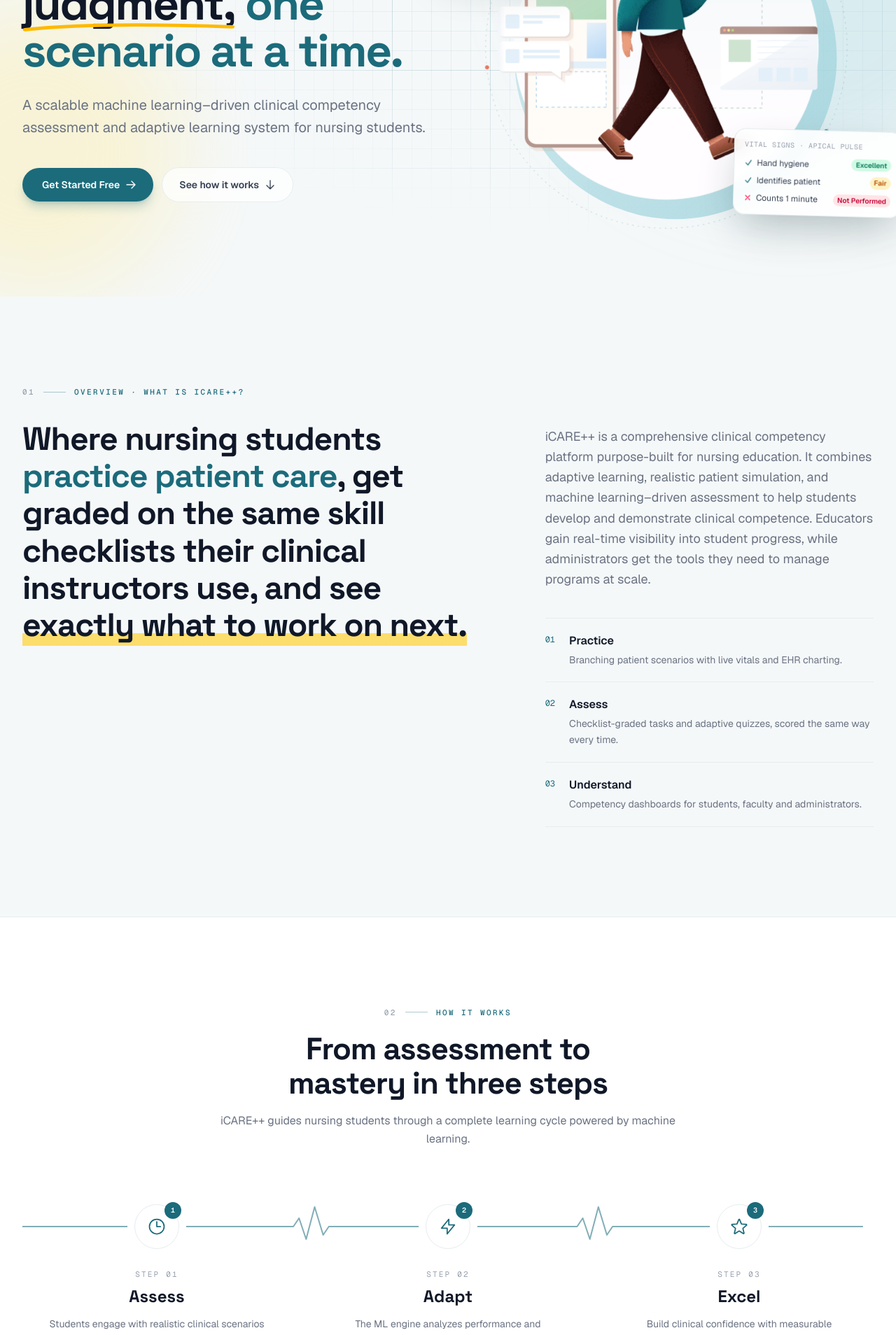
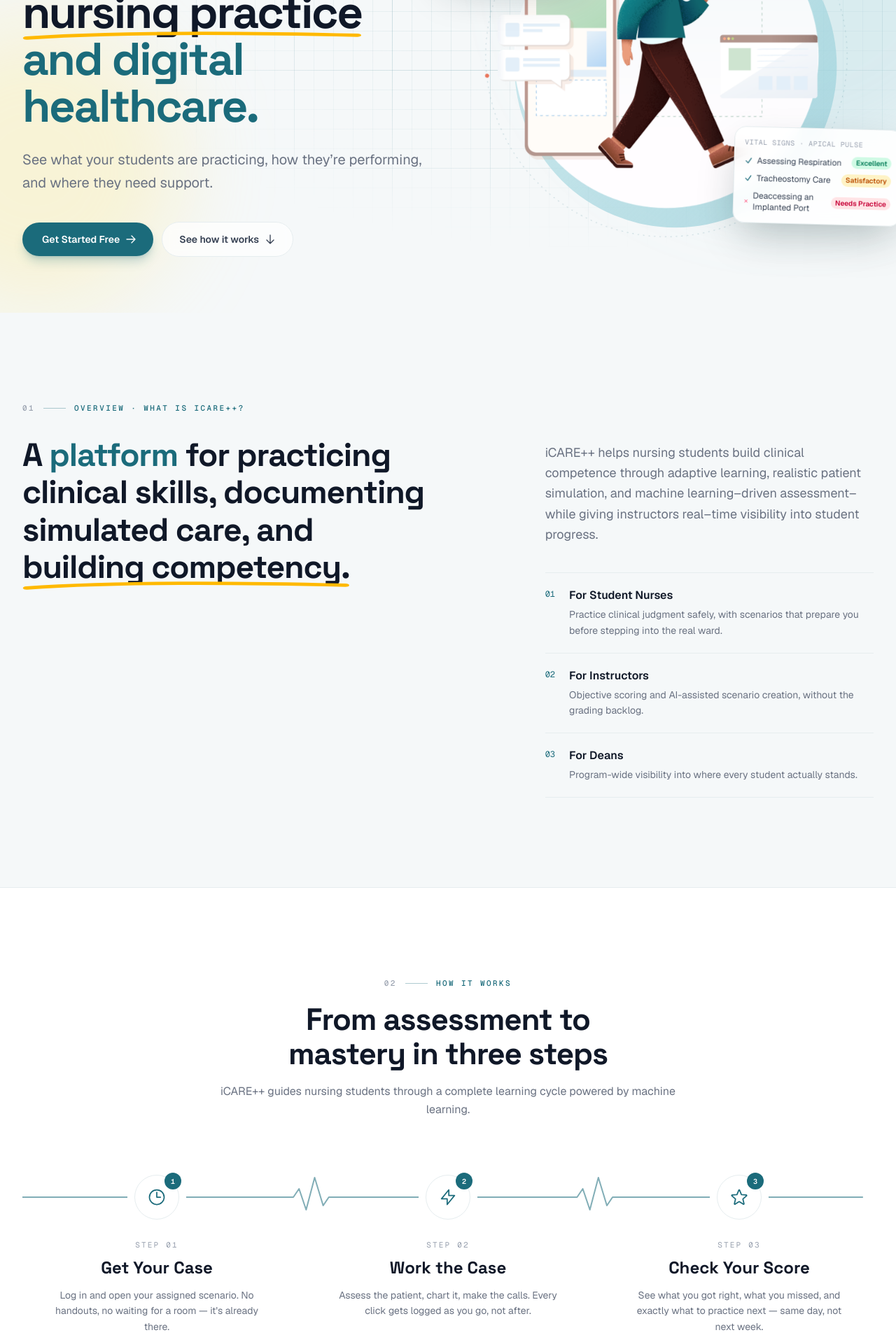
Before and after one commit to mdk-zero/icare, a Next.js app in the folder web/: page / in a window 1280 px wide. Shown: the part 320-2228 px from the top of the page at 70% size. Built offline with nearby package versions, Linux system fonts and the light colour scheme.

Commit message:
fix landing content

```diff
--- a/web/app/page.tsx
+++ b/web/app/page.tsx
@@ -18,39 +18,39 @@ import { Icon, ICONS } from "./components/landing/Icon";
 
 const pillars = [
   {
-    title: "Practice",
-    text: "Branching patient scenarios with live vitals and EHR charting.",
+    title: "For Student Nurses",
+    text: "Practice clinical judgment safely, with scenarios that prepare you before stepping into the real ward.",
   },
   {
-    title: "Assess",
-    text: "Checklist-graded tasks and adaptive quizzes, scored the same way every time.",
+    title: "For Instructors",
+    text: "Objective scoring and AI-assisted scenario creation, without the grading backlog.",
   },
   {
-    title: "Understand",
-    text: "Competency dashboards for students, faculty and administrators.",
+    title: "For Deans",
+    text: "Program-wide visibility into where every student actually stands.",
   },
 ];
 
 const steps = [
   {
     step: "01",
-    title: "Assess",
+    title: "Get Your Case",
     description:
-      "Students engage with realistic clinical scenarios that evaluate their current competency level across key nursing domains.",
+      "Log in and open your assigned scenario. No handouts, no waiting for a room — it's already there.",
     icon: ICONS.clock,
   },
   {
     step: "02",
-    title: "Adapt",
+    title: "Work the Case",
     description:
-      "The ML engine analyzes performance and dynamically adjusts scenario difficulty, focusing on individual knowledge gaps.",
+      "Assess the patient, chart it, make the calls. Every click gets logged as you go, not after.",
     icon: ICONS.bolt,
   },
   {
     step: "03",
-    title: "Excel",
+    title: "Check Your Score",
     description:
-      "Build clinical confidence with measurable progress, detailed feedback, and competency validation at every step.",
+      "See what you got right, what you missed, and exactly what to practice next — same day, not next week.",
     icon: ICONS.star,
   },
 ];
@@ -61,42 +61,39 @@ const roles = [
   {
     title: "Students",
     description:
-      "Engage with adaptive scenarios, practice EHR charting, monitor live vitals, and track your competency growth through detailed analytics — all at your own pace.",
+      "Engage with clinical scenarios, practice EHR charting, adaptive quizzes, and track your competency growth through detailed analytics — all at your own pace.",
     action: "Sign in to practice",
-    href: "/login",
+    href: " ",
     highlights: [
-      "Adaptive scenarios and quizzes",
-      "EHR charting and vitals monitoring",
-      "Personalized progress dashboard",
-      "Competency tracking and feedback",
+      "Clinical Scenarios",
+      "Adaptive Quizzes",
+      "EHR Charting",
     ],
     icon: ICONS.academicCap,
   },
   {
-    title: "Faculty",
+    title: "Instructors",
     description:
-      "Create scenarios and assessments with AI assistance, monitor student performance in real time, identify at-risk learners early, and generate comprehensive reports.",
-    action: "Create a faculty account",
+      "Create scenarios and quiz assessments with AI assistance, monitor student performance in real time, and generate student reports.",
+    action: "Create an instructor account",
     href: "/signup",
     highlights: [
-      "AI-assisted scenario and assessment creation",
-      "Real-time student performance monitoring",
-      "At-risk student identification and alerts",
-      "Detailed analytics and exportable reports",
+      "AI-assisted CMS",
+      "Student performance monitoring",
+      "Detailed Analytics",
     ],
     icon: ICONS.userGroup,
   },
   {
     title: "Administrators",
     description:
-      "Manage students, faculty, and rooms from a single dashboard. Access institution-wide analytics, audit logs, and configuration settings to keep your program running smoothly.",
+      "Manage students, instructors, and rooms from a single system. Access institution-wide analytics, audit logs, and configuration settings to keep your program running smoothly.",
     action: "Set up your program",
     href: "/signup",
     highlights: [
-      "Centralised user and room management",
+      "Centralized user and room management",
       "Institution-wide analytics and reporting",
       "Full audit trail and compliance logs",
-      "System configuration and settings",
     ],
     icon: ICONS.shieldCheck,
   },
@@ -126,7 +123,7 @@ const comparison = [
     dimension: "Feedback",
     traditional: "Feedback comes days or weeks after exams or clinical rotations.",
     icare:
-      "Instant analytics and progress tracking give students and faculty actionable insights immediately.",
+      "Instant analytics and progress tracking give students and instructors actionable insights immediately.",
     icon: ICONS.chart,
   },
 ];
@@ -156,37 +153,37 @@ const faqs = [
   {
     question: "Who can use iCARE++?",
     answer:
-      "iCARE++ is designed for nursing students, faculty, and program administrators at institutions of all sizes — from diploma programs to university-level nursing schools. The platform supports multiple cohorts and can be configured for your program’s specific curriculum.",
+      "iCARE++ is designed for nursing students, laboratory instructors, and program administrators at institutions of all sizes — from diploma programs to university-level nursing schools. The platform supports multiple cohorts and can be configured for your program’s specific curriculum.",
   },
   {
     question: "How does the ML-driven assessment work?",
     answer:
-      "The machine learning model analyzes every student response across scenarios, quizzes, and EHR entries to build a detailed competency profile. It identifies knowledge gaps, adjusts difficulty in real time, and provides objective scoring that eliminates grading bias. Faculty get a clear picture of each student’s strengths and areas needing improvement.",
+      "The machine learning model analyzes every student response across scenarios, quizzes, and EHR entries to build a detailed competency profile. It identifies knowledge gaps, adjusts difficulty in real time, and provides objective scoring that eliminates grading bias. Laboratory instructors get a clear picture of each student’s skill strengths and areas needing improvement.",
   },
   {
-    question: "Can faculty create their own scenarios?",
+    question: "Can a laboratory instructor create their own scenarios?",
     answer:
-      "Yes. Faculty can build custom scenarios from scratch using an intuitive editor, or use the AI-assisted scenario generator to create realistic patient cases in minutes. Scenarios can be tailored to specific learning objectives, nursing domains, and difficulty levels.",
+      "Yes. An instructor can build custom scenarios from scratch using an intuitive editor, or use the AI-assisted scenario generator to create realistic patient cases in minutes. Scenarios can be tailored to specific learning objectives, nursing domains, and difficulty levels.",
   },
   {
     question: "What kind of analytics are available?",
     answer:
-      "Faculty and administrators have access to real-time dashboards showing competency scores, at-risk student flags, cohort trends, scenario completion rates, time-on-task metrics, and detailed per-student reports. All data is exportable for accreditation review and curriculum planning.",
+      "Instructors and administrators have access to real-time dashboards showing skill scores per nursing chapter, top and low performing students, student progress, patient case completion rates, and detailed per-student reports. All data is exportable for accreditation review and curriculum planning.",
   },
   {
-    question: "Is iCARE++ suitable for all nursing programs?",
+    question: "Is iCARE++ suitable for all nursing courses?",
     answer:
-      "Absolutely. The platform supports medical-surgical, pediatrics, maternity, critical care, and community health nursing. Scenario difficulty can be calibrated from first-year fundamentals through advanced practice. Content is customizable to match your program’s specific competencies and curriculum.",
+      "Absolutely. The platform supports medical-surgical, pediatrics, maternity, critical care, and community health nursing. Patient cases difficulty can be calibrated from first-year fundamentals through advanced practice. Content is customizable to match your course's specific skills and curriculum.",
   },
   {
     question: "How is student data protected?",
     answer:
-      "iCARE++ uses industry-standard encryption for data at rest and in transit, secure authentication via Supabase, and follows data privacy best practices including audit trails that record all access and changes. The platform is designed with FERPA and institutional compliance in mind.",
+      "iCARE++ uses industry-standard encryption for data at rest and in transit, secure authentication via Supabase, and follows data privacy best practices including audit trails that record all access and changes.",
   },
 ];
 
 const mission = [
-  { title: "Practice like it’s real", text: "Realistic scenarios, not static case studies." },
+  { title: "Practice like it’s real", text: "Realistic patient cases, not static case studies." },
   { title: "Score without bias", text: "Consistent evaluation, every student, every time." },
   {
     title: "Feedback that arrives in time",
@@ -237,8 +234,7 @@ function Eyebrow({
   const dark = tone === "dark";
   return (
     <p
-      className={`flex items-center gap-3 font-mono text-[11px] font-medium uppercase tracking-[0.22em] ${
-        dark ? "text-[#7DD3D8]" : "text-brand-600"
+      className={`flex items-center gap-3 font-mono text-[11px] font-medium uppercase tracking-[0.22em] ${dark ? "text-[#7DD3D8]" : "text-brand-600"
         } ${className}`}
     >
       <span className={dark ? "text-white/40" : "text-gray-400"}>{index}</span>
@@ -370,9 +366,9 @@ export default function LandingPage() {
                 className="lp-enter mt-7 font-display text-[2.6rem] font-bold leading-[1.02] tracking-[-0.035em] text-gray-900 sm:text-6xl lg:text-[3.6rem] xl:text-[4.1rem]"
                 style={delay(80)}
               >
-                Sharpen clinical{" "}
+                Bridging the gap between{" "}
                 <span className="relative inline-block whitespace-nowrap">
-                  judgment,
+                  nursing practice
                   <svg
                     aria-hidden="true"
                     viewBox="0 0 300 24"
@@ -390,15 +386,14 @@ export default function LandingPage() {
                     />
                   </svg>
                 </span>{" "}
-                <span className="text-brand-600 dark:text-brand-700">one scenario at a time.</span>
+                <span className="text-brand-600 dark:text-brand-700">and digital healthcare.</span>
               </h1>
 
               <p
                 className="lp-enter mt-7 max-w-xl text-lg leading-relaxed text-gray-500 sm:text-xl"
                 style={delay(160)}
               >
-                A scalable machine learning&ndash;driven clinical competency assessment and adaptive
-                learning system for nursing students.
+                See what your students are practicing, how they’re performing, and where they need support.
               </p>
 
               <div className="lp-enter mt-10 flex flex-wrap items-center gap-3" style={delay(240)}>
@@ -465,7 +460,7 @@ export default function LandingPage() {
                 <div className="absolute -left-2 top-[3%] hidden w-[13.5rem] animate-float-medium rounded-2xl border border-hairline bg-surface/90 p-3.5 shadow-overlay backdrop-blur-md sm:block xl:-left-8">
                   <div className="flex items-center justify-between">
                     <span className="font-mono text-[10px] uppercase tracking-wider text-gray-400">
-                      Bed 4 · Live
+                      Bed 4 · Room 1
                     </span>
                     <span className="flex items-center gap-1.5 text-[10px] font-semibold uppercase tracking-wider text-rose-500">
                       <span className="h-1.5 w-1.5 animate-pulse rounded-full bg-rose-500" />
@@ -522,7 +517,7 @@ export default function LandingPage() {
                     <p className="font-display text-lg font-bold leading-none text-gray-900 tabular">
                       92%
                     </p>
-                    <p className="mt-1 text-[11px] text-gray-500">Vital Signs</p>
+                    <p className="mt-1 text-[11px] text-gray-500">Excellent</p>
                   </div>
                 </div>
 
@@ -539,20 +534,20 @@ export default function LandingPage() {
                       // One from the top, middle and bottom of the scale, so the
                       // card reads as grading rather than a row of praise.
                       {
-                        task: "Hand hygiene",
+                        task: "Assessing Respiration",
                         rating: "Excellent",
                         tone: "bg-emerald-100 text-emerald-700",
                         performed: true,
                       },
                       {
-                        task: "Identifies patient",
-                        rating: "Fair",
+                        task: "Tracheostomy Care",
+                        rating: "Satisfactory",
                         tone: "bg-amber-100 text-amber-700",
                         performed: true,
                       },
                       {
-                        task: "Counts 1 minute",
-                        rating: "Not Performed",
+                        task: "Deaccessing an Implanted Port",
+                        rating: "Needs Practice",
                         tone: "bg-rose-100 text-rose-700",
                         performed: false,
                       },
@@ -589,21 +584,35 @@ export default function LandingPage() {
             <div className="mt-8 grid gap-12 lg:grid-cols-12 lg:gap-16">
               <Reveal className="lg:col-span-7">
                 <h2 className="font-display text-3xl font-bold leading-[1.15] tracking-tight text-gray-900 sm:text-4xl lg:text-[2.9rem]">
-                  Where nursing students{" "}
-                  <span className="text-brand-600 dark:text-brand-700">practice patient care</span>,
-                  get graded on the same skill checklists their clinical instructors use, and see{" "}
-                  <span className="bg-gradient-to-t from-amber-300/70 from-30% to-transparent to-30% box-decoration-clone dark:from-amber-400/35">
-                    exactly what to work on next.
+                  A{" "}
+                  <span className="text-brand-600 dark:text-brand-700">platform</span>{" "}
+                  for practicing clinical skills, documenting simulated care, and{" "}
+                  <span className="relative inline-block whitespace-nowrap">
+                    building competency.
+                    <svg
+                      aria-hidden="true"
+                      viewBox="0 0 300 24"
+                      preserveAspectRatio="none"
+                      className="absolute -bottom-1.5 left-0 h-3 w-full text-amber-400 sm:-bottom-2 sm:h-4"
+                    >
+                      <path
+                        className="lp-underline"
+                        pathLength={1}
+                        d="M4 17 C 70 6, 170 4, 296 11"
+                        fill="none"
+                        stroke="currentColor"
+                        strokeWidth="7"
+                        strokeLinecap="round"
+                      />
+                    </svg>
                   </span>
                 </h2>
               </Reveal>
               <Reveal className="lg:col-span-5 lg:pt-2" delay={120}>
                 <p className="leading-relaxed text-gray-500 sm:text-lg">
-                  iCARE++ is a comprehensive clinical competency platform purpose-built for nursing
-                  education. It combines adaptive learning, realistic patient simulation, and
-                  machine learning&ndash;driven assessment to help students develop and demonstrate
-                  clinical competence. Educators gain real-time visibility into student progress,
-                  while administrators get the tools they need to manage programs at scale.
+                  iCARE++ helps nursing students build clinical competence through adaptive learning,
+                  realistic patient simulation, and machine learning&ndash;driven assessment&ndash;while giving
+                  instructors real&ndash;time visibility into student progress.
                 </p>
                 <ol className="mt-10 divide-y divide-hairline border-y border-hairline">
                   {pillars.map((p, i) => (
@@ -697,7 +706,7 @@ export default function LandingPage() {
             />
 
             <div className="mt-14 grid gap-5 lg:grid-cols-6">
-              {/* Scenarios */}
+              {/* Patient Case */}
               <Reveal className="lg:col-span-4">
                 <article className="group grid h-full items-center gap-8 overflow-hidden rounded-3xl border border-hairline bg-surface p-7 transition-shadow duration-300 hover:shadow-tile-hover sm:grid-cols-2 sm:p-9">
                   <div>
@@ -705,11 +714,10 @@ export default function LandingPage() {
                       <Icon d={ICONS.documentSearch} />
                     </div>
                     <h3 className="mt-6 font-display text-2xl font-bold text-gray-900">
-                      Immersive Scenarios
+                      Patient Cases
                     </h3>
                     <p className="mt-3 text-sm leading-relaxed text-gray-500">
-                      Branching patient cases where every decision changes the outcome — not
-                      multiple choice.
+                      Branching patient cases where every skill is measured.
                     </p>
                   </div>
                   <div
@@ -743,14 +751,14 @@ export default function LandingPage() {
                     <Icon d={ICONS.sparkles} />
                   </div>
                   <h3 className="mt-6 font-display text-2xl font-bold text-gray-900">
-                    Bias-Free Scoring
+                    Observation
                   </h3>
                   <p className="mt-3 text-sm leading-relaxed text-gray-500">
                     The same response gets the same score, every time — no evaluator mood, no
                     inconsistency.
                   </p>
                   <div aria-hidden="true" className="mt-auto pt-7">
-                    {/* The six task ratings, Excellent down to Not Performed. */}
+                    {/* The six task ratings, Excellent down to Needs Practice. */}
                     <div className="flex items-end gap-1">
                       {[
                         "h-10 bg-brand-600",
@@ -765,7 +773,7 @@ export default function LandingPage() {
                     </div>
                     <div className="mt-2 flex justify-between font-mono text-[9px] uppercase tracking-wider text-gray-400">
                       <span>Excellent</span>
-                      <span>Not performed</span>
+                      <span>Needs Practice</span>
                     </div>
                   </div>
                 </article>
@@ -778,10 +786,10 @@ export default function LandingPage() {
                     <Icon d={ICONS.chart} />
                   </div>
                   <h3 className="mt-6 font-display text-2xl font-bold text-gray-900">
-                    Answers, Not Just Grades
+                    Feedbacks, Not Just Grades
                   </h3>
                   <p className="mt-3 text-sm leading-relaxed text-gray-500">
-                    Dashboards flag exactly which competencies are weak — days before an exam would.
+                    Dashboards flag exactly which skills are weak — before clinical duty.
                   </p>
                   <div aria-hidden="true" className="mt-auto space-y-3 pt-7">
                     {[
@@ -1178,7 +1186,7 @@ export default function LandingPage() {
                     Ready to sharpen clinical judgment?
                   </h3>
                   <p className="mt-2 text-white/65">
-                    Faculty and administrators can create an account today. Students sign in with
+                    Instructors and administrators can create an account today. Students sign in with
                     the account from their program.
                   </p>
                 </div>
```
Lines whose indentation alone changed are shown as unchanged.
